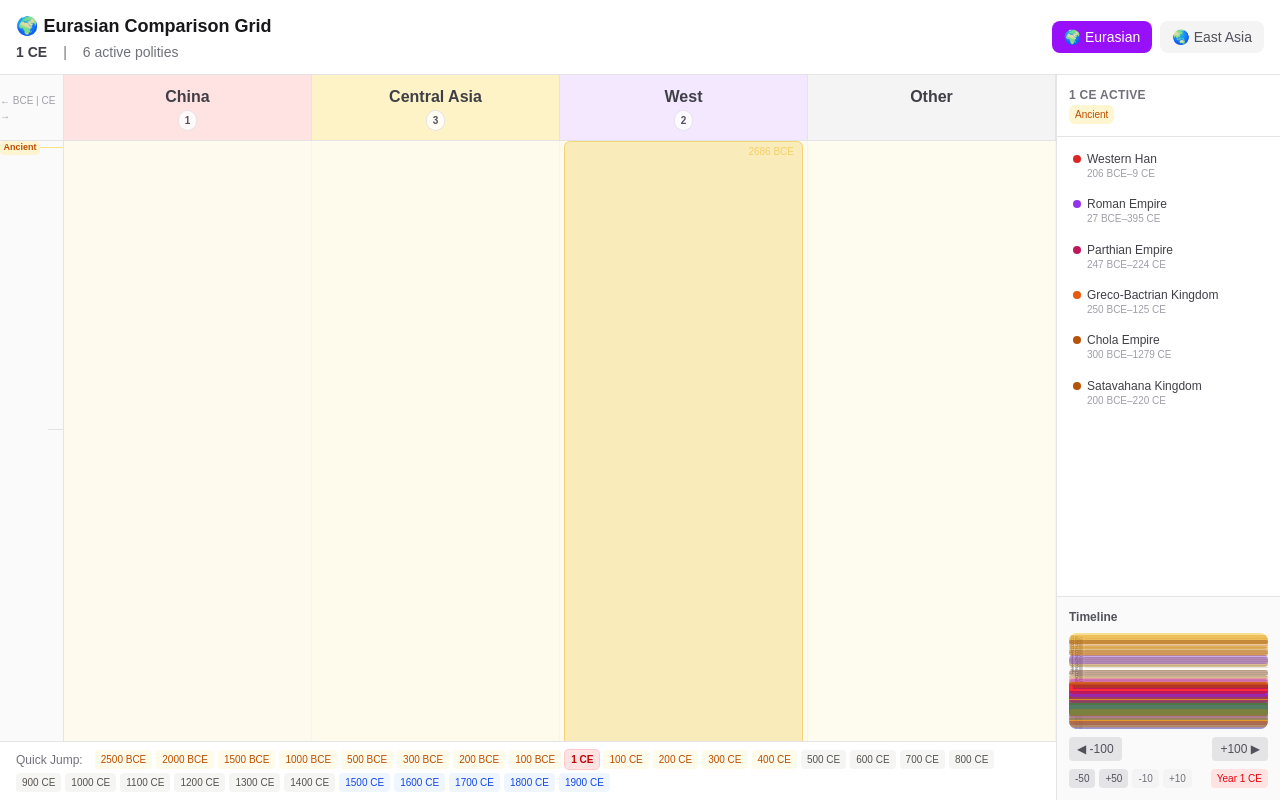
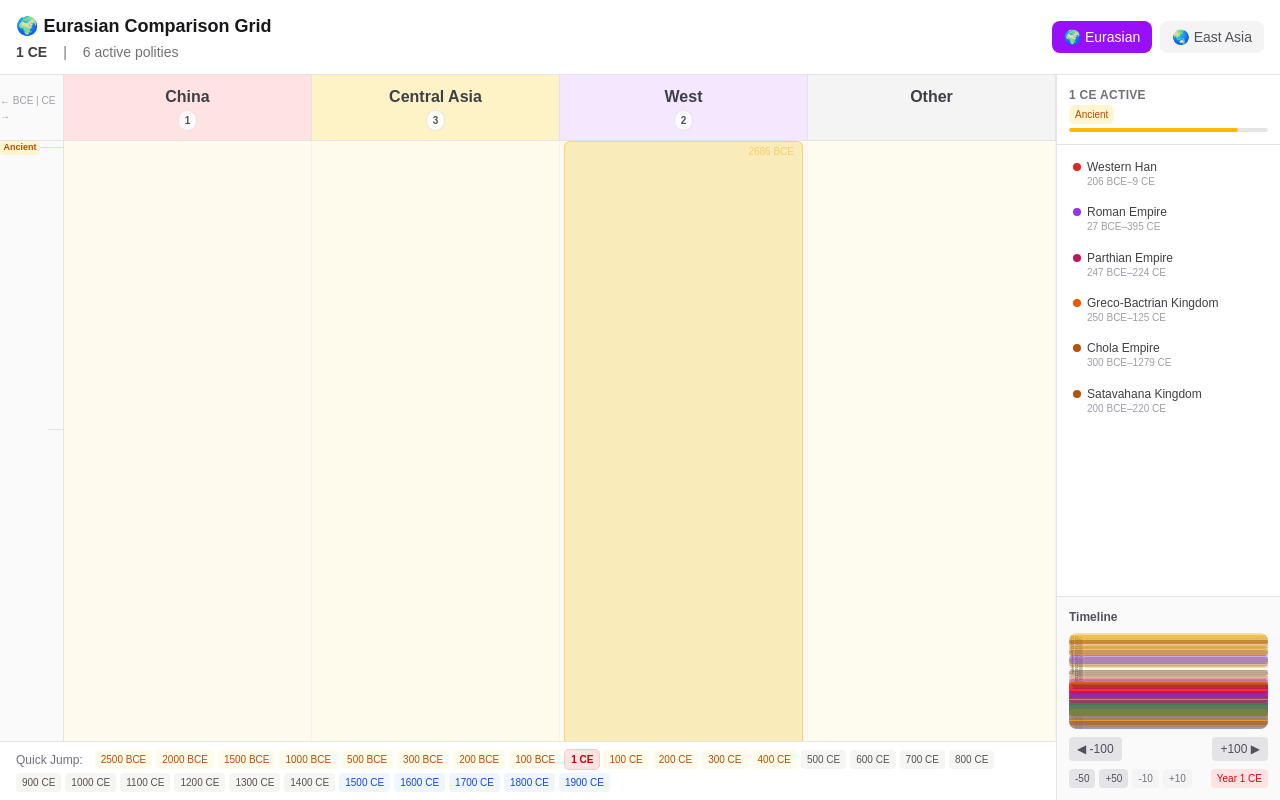
Before and after one commit to Ruciazyt/history, a Next.js app: page /en/grid in a window 1280 px wide. Built offline with nearby package versions, Linux system fonts and the light colour scheme.

Commit message:
history-atlas: add era progress bar to EurasianGrid sidebar header

```diff
--- a/src/components/world/EurasianGrid.tsx
+++ b/src/components/world/EurasianGrid.tsx
@@ -584,6 +584,25 @@ export function EurasianGrid({ initialMode = 'eurasian' }: EurasianGridProps) {
             <div className={`mt-0.5 text-[10px] font-medium px-1.5 py-0.5 rounded-md w-fit ${ERA_BANDS[getEraBandIndex(currentYear)]!.badgeClass}`}>
               {t(ERA_BANDS[getEraBandIndex(currentYear)]!.labelKey)}
             </div>
+            {/* Era progress bar */}
+            {(() => {
+              const eraIdx = getEraBandIndex(currentYear);
+              const boundary0 = ERA_BOUNDARY_YEARS[0]!;
+              const boundary1 = ERA_BOUNDARY_YEARS[1]!;
+              const eraStart = eraIdx === 0 ? minYear : eraIdx === 1 ? boundary0 : boundary1;
+              const eraEnd = eraIdx === 2 ? maxYear : eraIdx === 0 ? boundary0 : boundary1;
+              const eraSpan = eraEnd - eraStart;
+              const progress = eraSpan > 0 ? Math.min(1, Math.max(0, (currentYear - eraStart) / eraSpan)) : 0;
+              const barColor = eraIdx === 0 ? 'bg-amber-400' : eraIdx === 1 ? 'bg-stone-400' : 'bg-blue-400';
+              return (
+                <div className="mt-1 h-1 w-full rounded-full bg-zinc-200 overflow-hidden">
+                  <div
+                    className={`h-full rounded-full transition-all duration-300 ${barColor}`}
+                    style={{ width: `${(progress * 100).toFixed(1)}%` }}
+                  />
+                </div>
+              );
+            })()}
           </div>
           <div className="flex-1 overflow-y-auto p-2 space-y-1">
             {activePolities.length === 0 ? (
```
